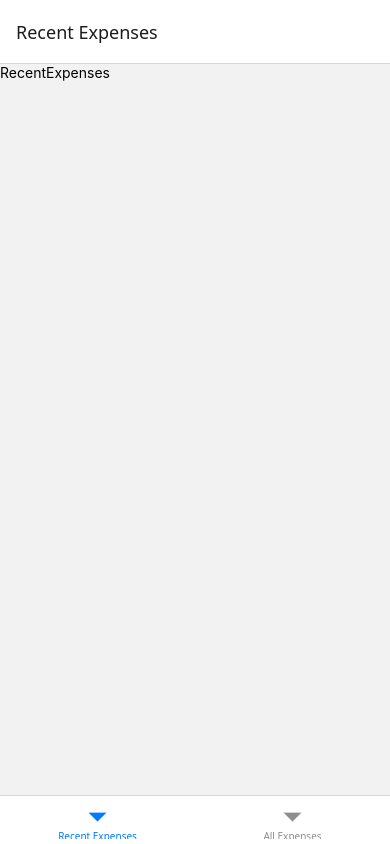
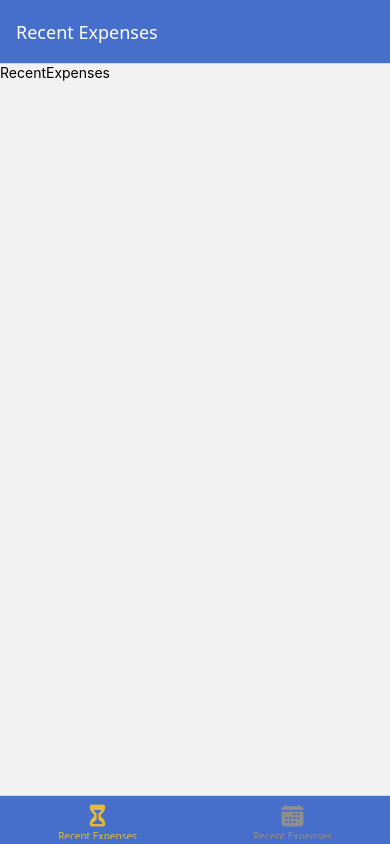
Before and after one commit to tarikCekirge/expense-tracker, a React Native app: screen / in a window 390 px wide. Built offline with nearby package versions, Linux system fonts and the light colour scheme.

Commit message:
Adding Global Colors & Editing Navigation Configuration

```diff
--- a/App.tsx
+++ b/App.tsx
@@ -6,22 +6,41 @@ import './global.css';
 import AllExpenses from 'screens/AllExpenses';
 import RecentExpenses from 'screens/RecentExpenses';
 import ManageExpense from 'screens/ManageExpense';
+import { GlobalStyles } from 'constants/styles';
+import { Ionicons } from '@expo/vector-icons'
 
 const Stack = createNativeStackNavigator();
 const BottomTabs = createBottomTabNavigator();
 
 function ExpensesOverview() {
   return (
-    <BottomTabs.Navigator screenOptions={{}} >
+    <BottomTabs.Navigator screenOptions={{
+      headerStyle: {
+        backgroundColor: GlobalStyles.colors.primary[600],
+      },
+      headerTintColor: '#FFFFFF',
+      tabBarStyle: {
+        backgroundColor: GlobalStyles.colors.primary[600],
+      },
+      tabBarActiveTintColor: GlobalStyles.colors.accent[400]
+    }} >
       <BottomTabs.Screen
         name="RecentExpenses"
         component={RecentExpenses}
-        options={{ title: 'Recent Expenses' }}
+        options={{
+          title: 'Recent Expenses',
+          tabBarLabel: 'Recent Expenses',
+          tabBarIcon: ({ color, size }) => <Ionicons name='hourglass' size={size} color={color} />
+        }}
       />
       <BottomTabs.Screen
         name="AllExpenses"
         component={AllExpenses}
-        options={{ title: 'All Expenses' }}
+        options={{
+          title: 'All Expenses',
+          tabBarLabel: 'Recent Expenses',
+          tabBarIcon: ({ color, size }) => <Ionicons name='calendar' size={size} color={color} />
+        }}
       />
     </BottomTabs.Navigator>
   );
--- /dev/null
+++ b/constants/styles.ts
@@ -0,0 +1,56 @@
+export const GlobalStyles = {
+  colors: {
+    primary: {
+      50: '#f2f6fc',
+      100: '#e1ebf8',
+      200: '#c9dcf4',
+      300: '#a4c6ec',
+      400: '#79a8e1',
+      500: '#5687d7',
+      600: '#456fcb',
+      700: '#3b5cba',
+      800: '#354c98',
+      900: '#2f4279',
+      950: '#212a4a',
+    },
+    accent: {
+      50: '#fdfbed',
+      100: '#f8f1cd',
+      200: '#eedc81',
+      300: '#eace5f',
+      400: '#e4bb3b',
+      500: '#dc9e24',
+      600: '#c37b1c',
+      700: '#a25a1b',
+      800: '#84471c',
+      900: '#6d3b1a',
+      950: '#3e1e0a',
+    },
+    error: {
+      50: '#fef2f2',
+      100: '#ffe1e1',
+      200: '#ffc8c8',
+      300: '#ffa2a2',
+      400: '#fc6d6d',
+      500: '#f43f3f',
+      600: '#dd1d1d',
+      700: '#be1717',
+      800: '#9d1717',
+      900: '#821a1a',
+      950: '#470808',
+    },
+    gray: {
+      50: '#f7f7f7',
+      100: '#efefef',
+      200: '#dcdcdc',
+      300: '#bdbdbd',
+      400: '#989898',
+      500: '#7c7c7c',
+      600: '#656565',
+      700: '#525252',
+      800: '#464646',
+      900: '#3d3d3d',
+      950: '#292929',
+    },
+  },
+};
--- a/tailwind.config.js
+++ b/tailwind.config.js
@@ -4,7 +4,62 @@ module.exports = {
 
   presets: [require('nativewind/preset')],
   theme: {
-    extend: {},
+    extend: {
+      colors: {
+        primary: {
+          50: '#f2f6fc',
+          100: '#e1ebf8',
+          200: '#c9dcf4',
+          300: '#a4c6ec',
+          400: '#79a8e1',
+          500: '#5687d7',
+          600: '#456fcb',
+          700: '#3b5cba',
+          800: '#354c98',
+          900: '#2f4279',
+          950: '#212a4a',
+        },
+        accent: {
+          50: '#fdfbed',
+          100: '#f8f1cd',
+          200: '#eedc81',
+          300: '#eace5f',
+          400: '#e4bb3b',
+          500: '#dc9e24',
+          600: '#c37b1c',
+          700: '#a25a1b',
+          800: '#84471c',
+          900: '#6d3b1a',
+          950: '#3e1e0a',
+        },
+        error: {
+          50: '#fef2f2',
+          100: '#ffe1e1',
+          200: '#ffc8c8',
+          300: '#ffa2a2',
+          400: '#fc6d6d',
+          500: '#f43f3f',
+          600: '#dd1d1d',
+          700: '#be1717',
+          800: '#9d1717',
+          900: '#821a1a',
+          950: '#470808',
+        },
+        gray: {
+          50: '#f7f7f7',
+          100: '#efefef',
+          200: '#dcdcdc',
+          300: '#bdbdbd',
+          400: '#989898',
+          500: '#7c7c7c',
+          600: '#656565',
+          700: '#525252',
+          800: '#464646',
+          900: '#3d3d3d',
+          950: '#292929',
+        },
+      },
+    },
   },
   plugins: [],
 };
```
